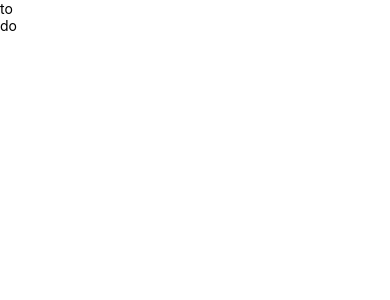
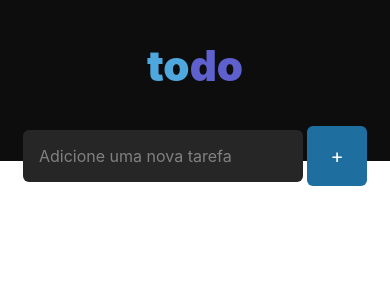
Before and after one commit to gildembergleite/todo-list-mobile, a React Native app: screen / in a window 390 px wide. Shown: the top 300 px of the page. Built offline with nearby package versions, Linux system fonts and the light colour scheme.

Commit message:
style: header

```diff
--- a/src/components/Header/index.tsx
+++ b/src/components/Header/index.tsx
@@ -1,10 +1,23 @@
-import { View, Text } from 'react-native'
+import { View, Text, TextInput, TouchableOpacity } from 'react-native'
+import styles from './styles'
 
 export default function Header() {
   return (
-    <View>
-      <Text>to</Text>
-      <Text>do</Text>
+    <View style={styles.container}>
+      <View style={styles.logo}>
+        <Text style={styles.to}>to</Text>
+        <Text style={styles.do}>do</Text>
+      </View>
+      <View style={styles.inputContainer}>
+        <TextInput
+          style={styles.textInput}
+          placeholder='Adicione uma nova tarefa'
+          placeholderTextColor={'#808080'}
+        />
+        <TouchableOpacity style={styles.addButton}>
+          <Text style={styles.textAddButton}>+</Text>
+        </TouchableOpacity>
+      </View>
     </View>
   )
 }
--- a/src/components/Header/styles.ts
+++ b/src/components/Header/styles.ts
@@ -1,5 +1,62 @@
 import { StyleSheet } from 'react-native'
 
 const styles = StyleSheet.create({
+  container: {
+    display: 'flex',
+    justifyContent: 'center',
+    alignItems: 'center',
+    backgroundColor: '#0D0D0D',
+    padding: 40,
+    position: 'relative'
+  },
+  logo: {
+    display: 'flex',
+    flexDirection: 'row',
+    justifyContent: 'center',
+    alignItems: 'center',
+    paddingBottom: 30,
+  },
+  to: {
+    color: '#4EA8DE',
+    fontSize: 42,
+    fontWeight: '900',
+  },
+  do: {
+    color: '#5E60CE',
+    fontSize: 42,
+    fontWeight: '900',
+  },
+  inputContainer: {
+    display: 'flex',
+    flexDirection: 'row',
+    justifyContent: 'center',
+    alignItems: 'center',
+    width: '100%',
+    gap: 4,
+  },
+  textInput: {
+    backgroundColor: '#262626',
+    display: 'flex',
+    flex: 1,
+    fontSize: 16,
+    padding: 16,
+    borderRadius: 6,
+    marginBottom: -70,
+  },
+  addButton: {
+    backgroundColor: '#1E6F9F',
+    width: 60,
+    height: 60,
+    borderRadius: 6,
+    display: 'flex',
+    alignItems: 'center',
+    justifyContent: 'center',
+    marginBottom: -70,
+  },
+  textAddButton: {
+    color: '#fff',
+    fontSize: 20,
+  }
+})
 
-})
+export default styles
```
